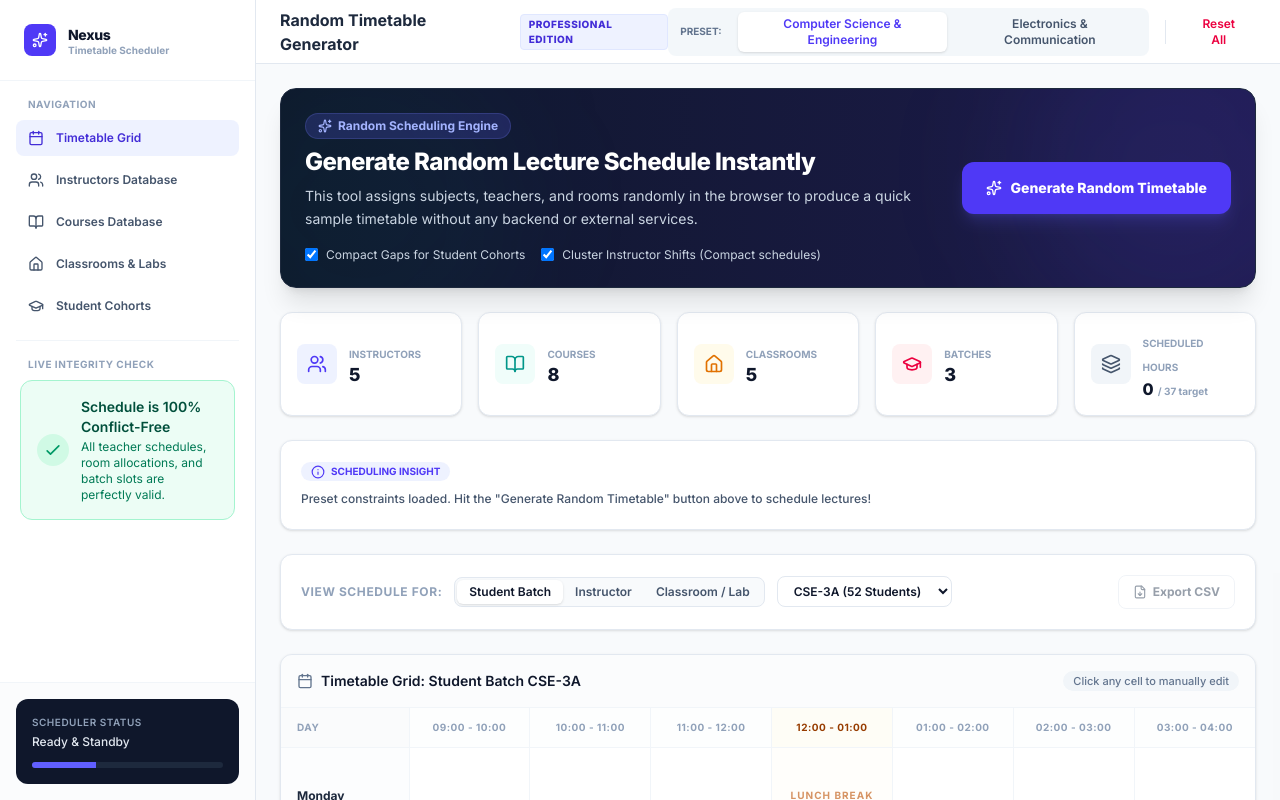
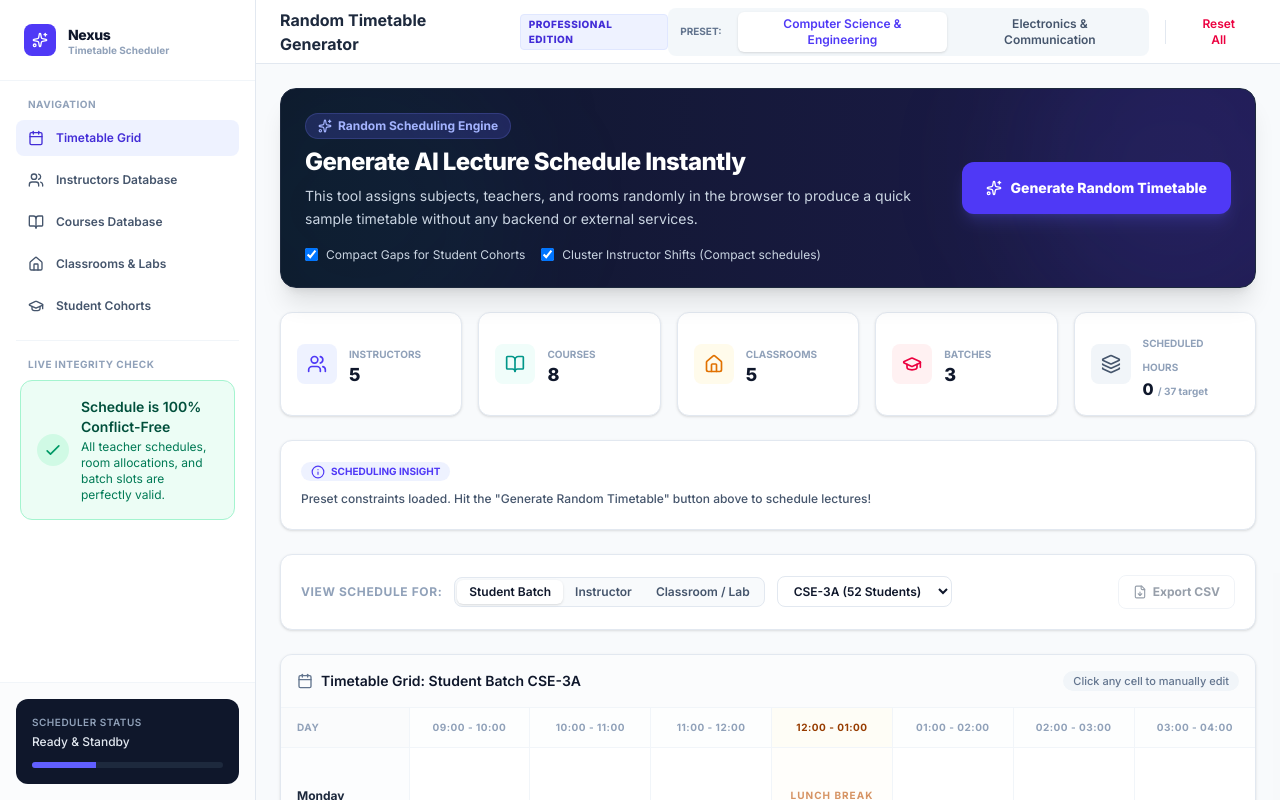
Before and after one commit to Pranesh29072006/MINI-PROJECT, a React (Vite) app: page / in a window 1280 px wide. Built offline with nearby package versions, Linux system fonts and the light colour scheme.

Commit message:
Update UI text to reflect AI-driven scheduling in lecture timetable generation

```diff
--- a/src/App.tsx
+++ b/src/App.tsx
@@ -447,7 +447,7 @@ export default function App() {
                   <Sparkles className="w-3.5 h-3.5" /> Random Scheduling Engine
                 </span>
                 <h2 className="text-xl md:text-2xl font-black tracking-tight leading-tight">
-                  Generate Random Lecture Schedule Instantly
+                  Generate AI Lecture Schedule Instantly
                 </h2>
                 <p className="text-slate-300 text-xs md:text-sm leading-relaxed">
                   This tool assigns subjects, teachers, and rooms randomly in the browser to produce a quick sample timetable without any backend or external services.
```
